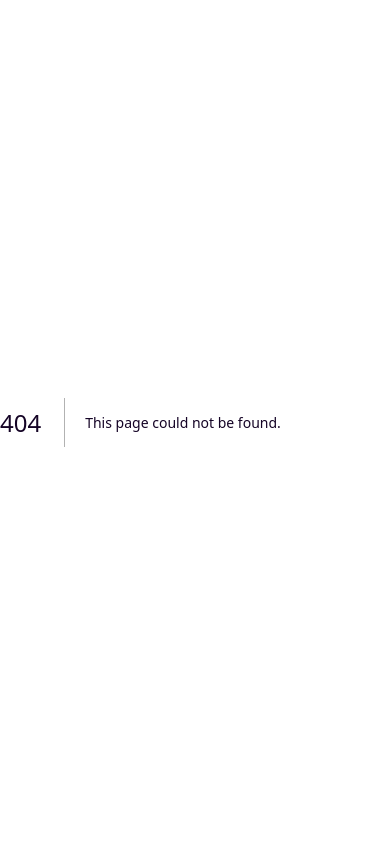
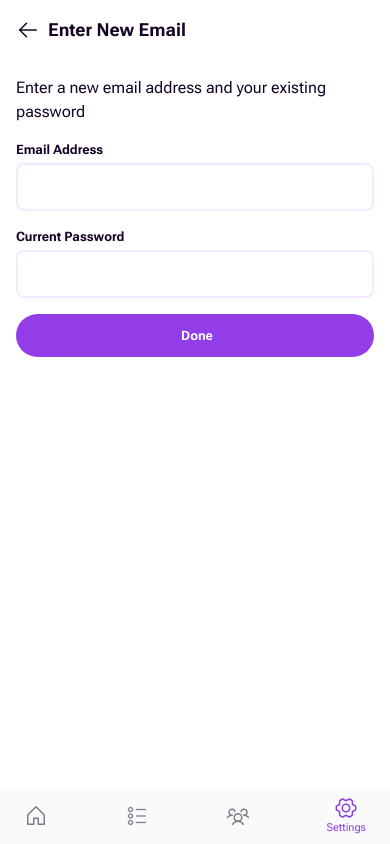
Before and after one commit to craftzniac/habitual, a Next.js app in the folder frontend/: page /settings/verify-email/email-code/new-email in a window 390 px wide. Before the commit this address had no page. Built offline with nearby package versions, Linux system fonts and the light colour scheme.

Commit message:
add page UI for email verification process on mobile view

```diff
--- a/frontend/src/app/(main)/components/Header.tsx
+++ b/frontend/src/app/(main)/components/Header.tsx
@@ -61,15 +61,39 @@ export default function Header() {
     }
 
     if (path.startsWith(navPaths.SETTINGS.INDEX)) {
-        if (path.startsWith(navPaths.SETTINGS.VERIFY_EMAIL)) {
+
+        //    /settings/verify-email/email-code/new-email
+        if (path.startsWith(navPaths.SETTINGS.VERIFY_EMAIL.EMAIL_CODE.NEW_EMAIL)) {
             return (
                 <header className="flex p-4 gap-2 items-center">
                     <BackButton />
-                    <h1 className="font-bold text-lg">Verify Email</h1 >
+                    <h1 className="font-bold text-lg capitalize">Enter new Email</h1>
                 </header>
             )
         }
 
+        //    /settings/verify-email/email-code
+        if (path.startsWith(navPaths.SETTINGS.VERIFY_EMAIL.EMAIL_CODE.INDEX)) {
+            return (
+                <header className="flex p-4 gap-2 items-center">
+                    <BackButton />
+                    <h1 className="font-bold text-lg capitalize">Enter Verification Code</h1>
+                </header>
+            )
+        }
+
+        //    /settings/verify-email
+        if (path.startsWith(navPaths.SETTINGS.VERIFY_EMAIL.INDEX)) {
+            return (
+                <header className="flex p-4 gap-2 items-center">
+                    <BackButton />
+                    <h1 className="font-bold text-lg capitalize">Verify Email</h1 >
+                </header>
+            )
+        }
+
+
+        //    /settings
         return (
             <header className="flex p-4 items-center justify-between">
                 <h1 className="font-bold text-lg">Settings</h1 >
--- a/frontend/src/app/(main)/settings/page.tsx
+++ b/frontend/src/app/(main)/settings/page.tsx
@@ -24,7 +24,7 @@ export default function Settings() {
                     <div className="flex w-full items-end gap-1">
                         <TextField label="Email Address" name="email" />
                         <Button label="Change" onClick={() => {
-                            router.push(navPaths.SETTINGS.VERIFY_EMAIL)
+                            router.push(navPaths.SETTINGS.VERIFY_EMAIL.INDEX)
                         }}>
                             <Image src={Edit_Pencil_16_White} alt="" />
                         </Button>
--- /dev/null
+++ b/frontend/src/app/(main)/settings/verify-email/email-code/new-email/page.tsx
@@ -0,0 +1,25 @@
+"use client"
+import Button from "@/app/components/form/Button"
+import TextField from "@/app/components/form/TextField"
+import { navPaths } from "@/app/data"
+import { useRouter } from "next/navigation"
+import { FormEvent } from "react"
+
+export default function NewEmail() {
+    const router = useRouter()
+    function handleSubmit(e: FormEvent<HTMLFormElement>) {
+        e.preventDefault()
+        // turn this to a server action
+        router.push(navPaths.SETTINGS.INDEX)
+    }
+    return (
+        <section className="flex flex-col gap-4 p-4">
+            <p>Enter a new email address and your existing password</p>
+            <form className="flex flex-col gap-4" onSubmit={handleSubmit}>
+                <TextField name="email" label="Email Address" />
+                <TextField name="currentPassword" label="Current Password" />
+                <Button label="Done" stretch />
+            </form>
+        </section >
+    )
+}
--- /dev/null
+++ b/frontend/src/app/(main)/settings/verify-email/email-code/page.tsx
@@ -0,0 +1,24 @@
+"use client"
+import Button from "@/app/components/form/Button";
+import { useRouter } from "next/navigation";
+import TextField from "@/app/components/form/TextField";
+import { navPaths } from "@/app/data";
+import { FormEvent } from "react";
+
+export default function EnterEmailVerificationCode() {
+    const router = useRouter();
+    function handleSubmit(e: FormEvent<HTMLFormElement>) {
+        e.preventDefault()
+        // turn this to a server action
+        router.push(navPaths.SETTINGS.VERIFY_EMAIL.EMAIL_CODE.NEW_EMAIL)
+    }
+    return (
+        <section className="p-4 flex flex-col gap-4">
+            <p className="text-gray-75">Enter the verification code we sent to your email in order to continue</p>
+            <form className="flex flex-col gap-4" onSubmit={handleSubmit}>
+                <TextField infoTextType="info" label="Verification Code" name="verificationCode" infoText="Resend Verification Code" />
+                <Button label="Next" stretch isSubmit />
+            </form>
+        </section>
+    )
+}
--- a/frontend/src/app/(main)/settings/verify-email/page.tsx
+++ b/frontend/src/app/(main)/settings/verify-email/page.tsx
@@ -1,14 +1,23 @@
+"use client"
 import { Paper_Plane_16 } from "@/app/assets/icons";
 import { Verify_Email } from "@/app/assets/illustrations";
 import Button from "@/app/components/form/Button";
+import { navPaths } from "@/app/data";
 import Image from "next/image"
+import { useRouter } from "next/navigation";
 
 export default function VerifyEmail() {
+    const router = useRouter()
+    function onSendVerificationCode() {
+        // actually send an email to the user's email inbox
+
+        router.push(navPaths.SETTINGS.VERIFY_EMAIL.EMAIL_CODE.INDEX)
+    }
     return (
         <section className="w-full h-full flex flex-col justify-center items-center p-4 gap-4">
             <Image src={Verify_Email} alt="person holding email" />
             <p className="max-w-64 text-center">You need to verify your old email before you can change to a new one</p>
-            <Button label="Send Verification Code">
+            <Button label="Send Verification Code" onClick={onSendVerificationCode}>
                 <Image src={Paper_Plane_16} alt="" />
             </Button>
         </section>
--- a/frontend/src/app/data.ts
+++ b/frontend/src/app/data.ts
@@ -19,7 +19,13 @@ export const navPaths = {
 	HABIT_BUDDIES: "/habit-buddies",
 	SETTINGS: {
 		INDEX: "/settings",
-		VERIFY_EMAIL: "/settings/verify-email"
+		VERIFY_EMAIL: {
+			INDEX: "/settings/verify-email",
+			EMAIL_CODE: {
+				INDEX: "/settings/verify-email/email-code",
+				NEW_EMAIL: "/settings/verify-email/email-code/new-email"
+			}
+		}
 	},
 }
 
```
